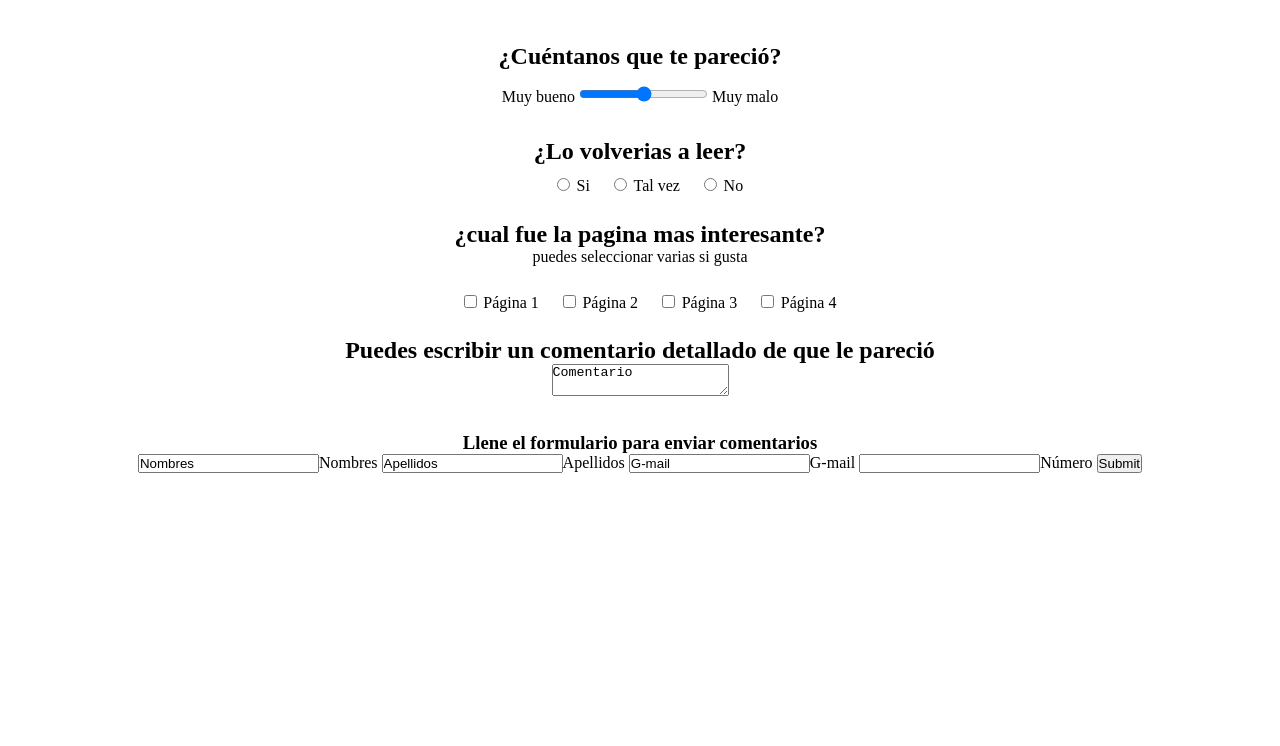
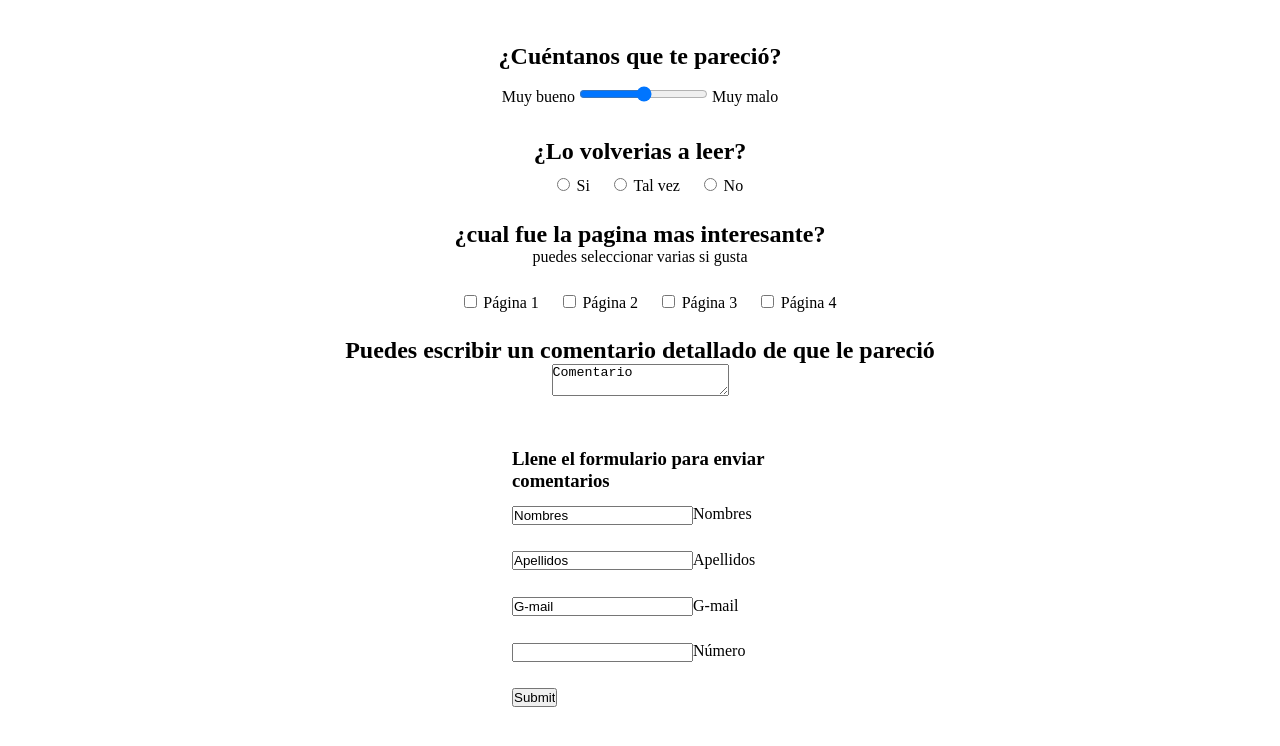
Before and after one commit to Josman127/Proyecto-html, a plain HTML site: page 5.html in a window 1280 px wide. Shown: the part 64-810 px from the top of the page. Drawn offline with Linux system fonts and the light colour scheme.

Commit message:
Primer_proyecto-0.1

```diff
--- a/css/estilos.css
+++ b/css/estilos.css
@@ -218,6 +218,15 @@ a{
 .gggg-4,.gggg-5,.gggg-6,.gggg-7{
     margin: 1em .5em 1em 1.5em;
 }
+.g-2{
+    width: 20%;
+    display: inline-block;
+    text-align: left;
+    margin: 1em 0em 2em 0em;
+}
+.gggg-8,.gggg-9,.gggg-10,.gggg-11,.gggg-12{
+    margin: 1em 0em;
+}
 
 
 @media screen and (min-width: 601px) and (max-width: 1085px){
```
